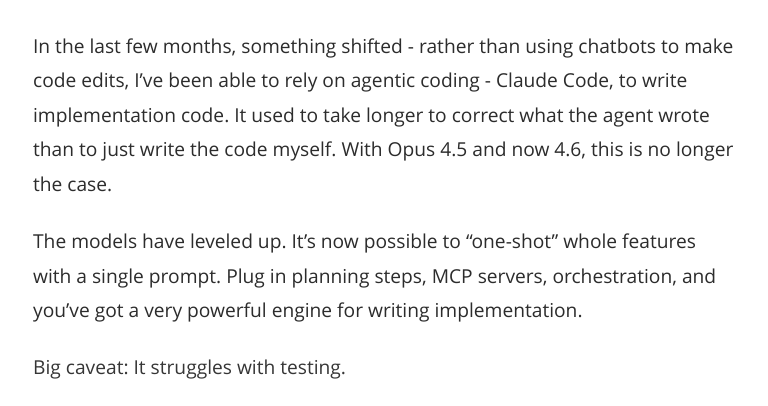
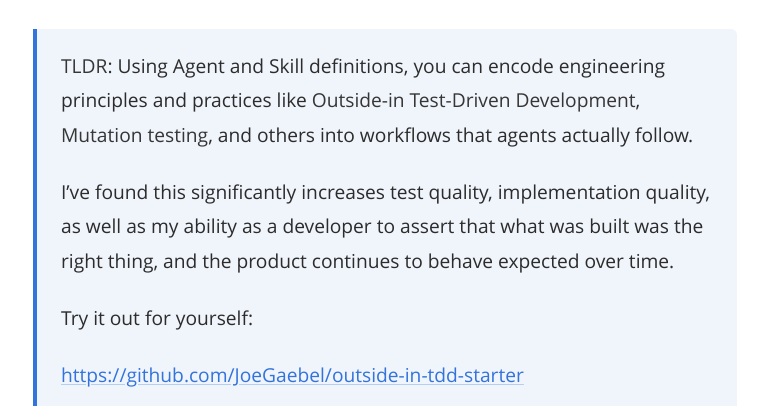
Before and after one commit to JoeGaebel/website, an Astro site: page /articles/principled-agentic-software-development in a window 1280 px wide. Shown: the part 354-760 px from the top of the page, without its empty margins (255-1023 px from the left). Built offline with nearby package versions, Linux system fonts and the light colour scheme; Astro itself is replaced by a stand-in of ours; some packages are replaced by stand-ins of ours.

Commit message:
Add TLDR

```diff
--- a/src/content/articles/principled-agentic-software-development.md
+++ b/src/content/articles/principled-agentic-software-development.md
@@ -8,6 +8,19 @@
 
 # Principled Agentic Software Development
 
+<div class="tldr">
+
+**TLDR**: Using Agent and Skill definitions, you can encode engineering principles and practices like **Outside-in Test-Driven Development**, **Mutation testing**, and others into workflows that agents actually follow.
+
+I've found this significantly increases test quality, implementation quality, as well as my ability as a developer to assert that what was built was the right thing, and the product continues to behave expected over time.
+
+Try it out for yourself:
+
+https://github.com/JoeGaebel/outside-in-tdd-starter
+
+</div>
+
+## Intro
 In the last few months, something shifted - rather than using chatbots to make code edits, I've been able to rely on agentic coding - Claude Code, to write implementation code. It used to take longer to correct what the agent wrote than to just write the code myself. With Opus 4.5 and now 4.6, this is no longer the case.
 
 The models have leveled up. It's now possible to "one-shot" whole features with a single prompt. Plug in planning steps, MCP servers, orchestration, and you've got a very powerful engine for writing implementation.
--- a/src/styles/blog.css
+++ b/src/styles/blog.css
@@ -251,6 +251,22 @@
       }
     }
 
+    & .tldr {
+      background: #f0f4fb;
+      border-left: 4px solid #3273dc;
+      border-radius: 0 6px 6px 0;
+      padding: 1.25rem 1.5rem;
+      margin: 0 0 2rem;
+
+      & > p:first-child {
+        margin-top: 0;
+      }
+
+      & > *:last-child {
+        margin-bottom: 0;
+      }
+    }
+
     & img {
       max-width: 100%;
       border-radius: 6px;
```
